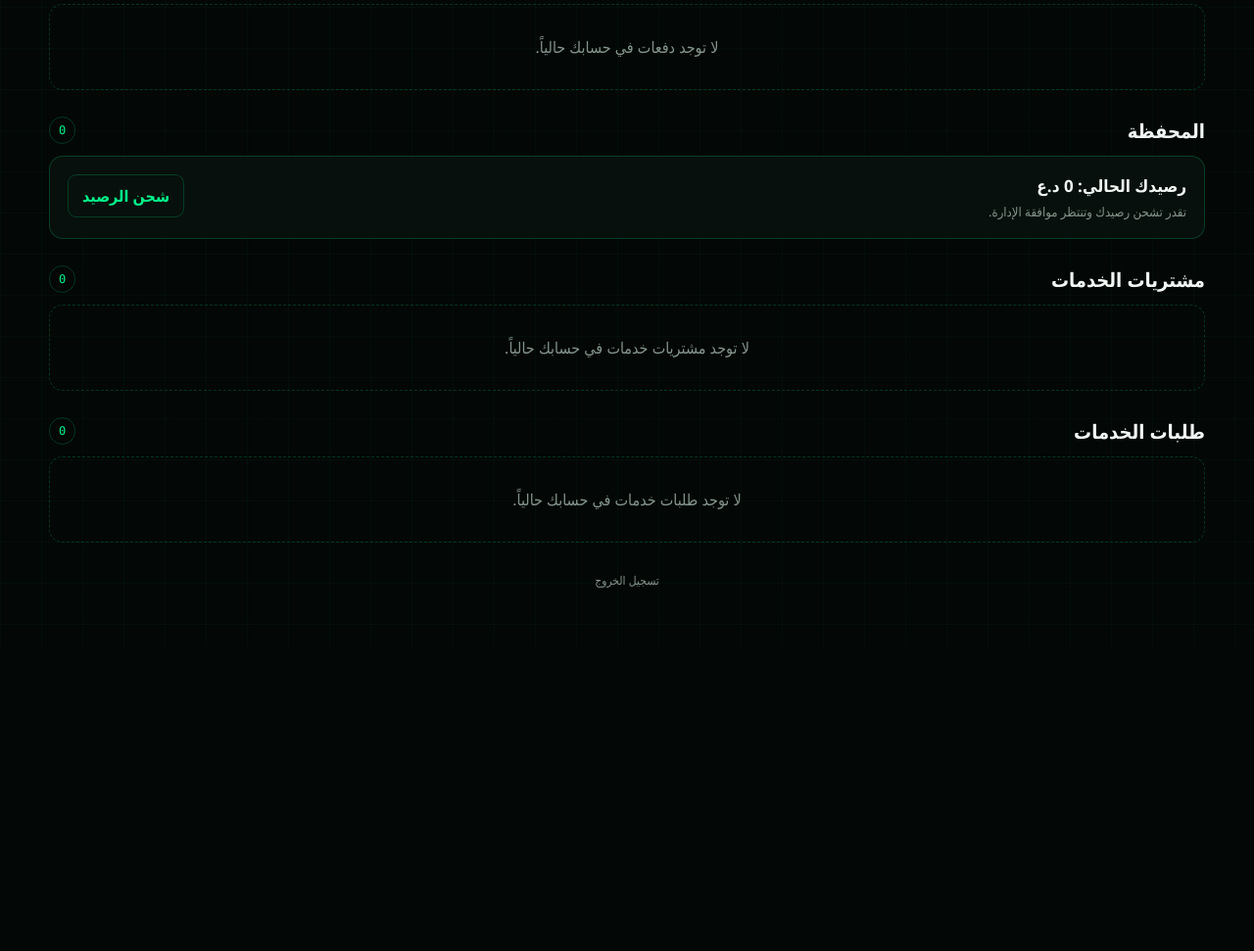
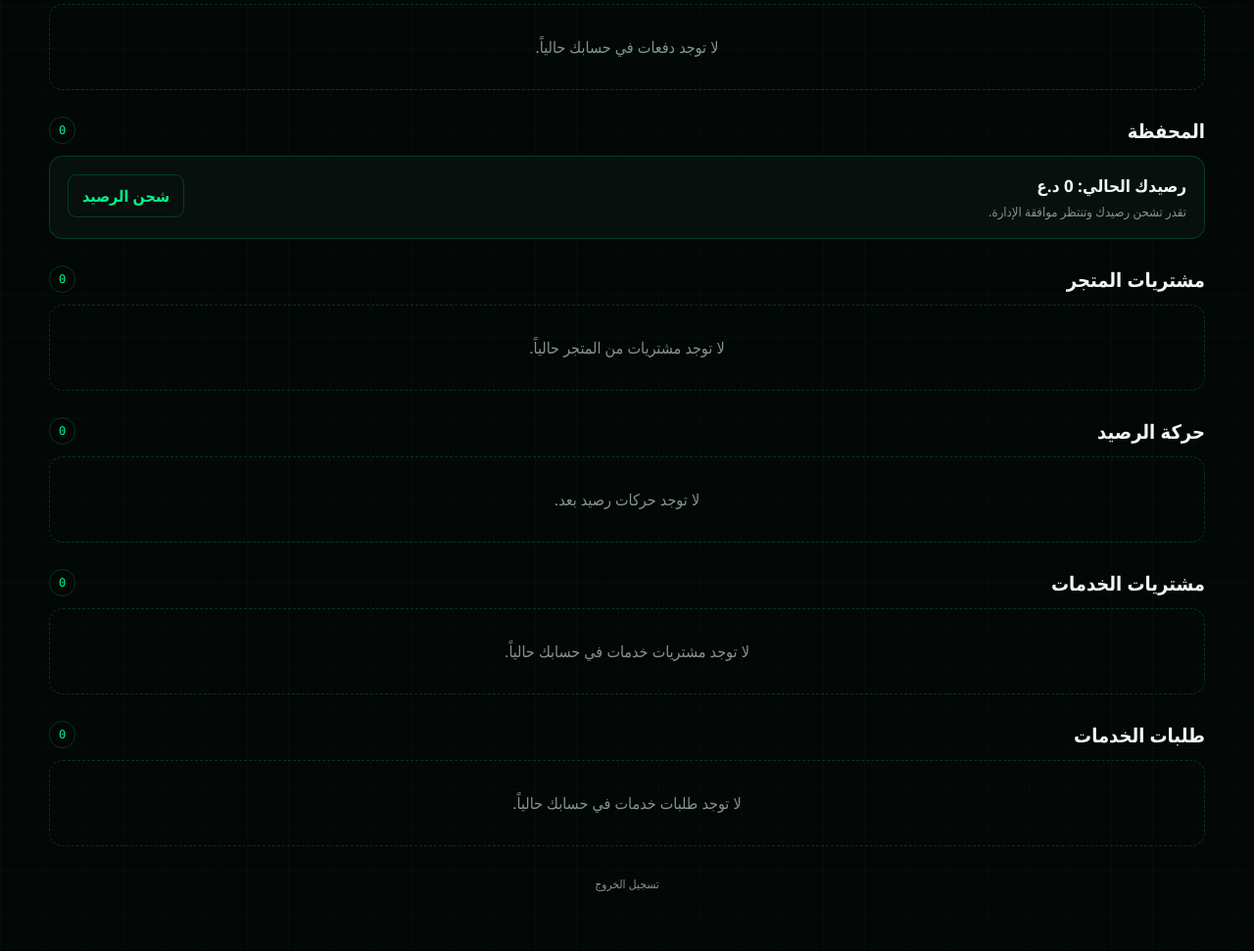
Before and after one commit to hkrh22816-byte/raddit_project, a Flask app: page /account in a window 1280 px wide. Shown: the part 791-1762 px from the top of the page at 98% size. Before the commit the page ends 1391 px from the top, so only its background shows below. Run offline with Flask 3, Linux system fonts and the light colour scheme; the visitor is signed in with stand-in values (Sample User, id 1); data comes from the database, SQL or seed files in the repository; data that the repository does not hold is empty; some libraries are stand-ins or nearby versions.

Commit message:
Show store orders and wallet ledger

```diff
--- a/templates/account.html
+++ b/templates/account.html
@@ -129,6 +129,12 @@ nav{display:flex;justify-content:space-between;align-items:center;gap:15px;margi
 <div class="title"><h2>المحفظة</h2><span class="count">{{ wallet_topups|length }}</span></div>
 <div class="list"><article class="item"><div class="head"><div><h3>رصيدك الحالي: {{ balance }}</h3><div class="meta">تقدر تشحن رصيدك وتنتظر موافقة الإدارة.</div></div><a class="btn" href="{{ url_for('wallet_top_up') }}">شحن الرصيد</a></div></article>
 {% for topup in wallet_topups[:5] %}<article class="item"><div class="head"><div><h3>شحن {{ '{:,}'.format(topup.amount_iqd) }} د.ع</h3><div class="meta">#{{ topup.id }} · {{ topup.payment_method.name }}</div></div>{% if topup.status == 'approved' %}<span class="badge ok">تمت الإضافة</span>{% elif topup.status == 'rejected' %}<span class="badge bad">مرفوض</span>{% else %}<span class="badge wait">قيد المراجعة</span>{% endif %}</div></article>{% endfor %}</div>
+<div class="title"><h2>مشتريات المتجر</h2><span class="count">{{ store_orders|length }}</span></div>
+<div class="list">{% for order in store_orders %}<article class="item"><div class="head"><div><h3>{{ order.store_item.title }}</h3><div class="meta">طلب #{{ order.id }} · {{ '{:,}'.format(order.amount_iqd) }} د.ع</div></div>{% if order.status == 'completed' %}<span class="badge ok">مكتمل</span>{% elif order.status == 'approved' %}<span class="badge ok">مقبول</span>{% elif order.status == 'rejected' %}<span class="badge bad">مرفوض / تم إرجاع الرصيد</span>{% else %}<span class="badge wait">قيد المراجعة</span>{% endif %}</div>{% if order.admin_note %}<div class="note">{{ order.admin_note }}</div>{% endif %}</article>{% else %}<div class="empty">لا توجد مشتريات من المتجر حالياً.</div>{% endfor %}</div>
+
+<div class="title"><h2>حركة الرصيد</h2><span class="count">{{ wallet_transactions|length }}</span></div>
+<div class="list">{% for tx in wallet_transactions %}<article class="item"><div class="head"><div><h3>{{ tx.note or tx.transaction_type }}</h3><div class="meta">{{ tx.created_at.strftime('%Y-%m-%d %H:%M') }}</div></div><span class="badge {% if tx.amount_iqd >= 0 %}ok{% else %}wait{% endif %}">{{ '+' if tx.amount_iqd >= 0 else '' }}{{ '{:,}'.format(tx.amount_iqd) }} د.ع</span></div></article>{% else %}<div class="empty">لا توجد حركات رصيد بعد.</div>{% endfor %}</div>
+
 <div class="title"><h2>مشتريات الخدمات</h2><span class="count">{{ service_orders|length }}</span></div>
 <div class="list">
 {% for order in service_orders %}
```
